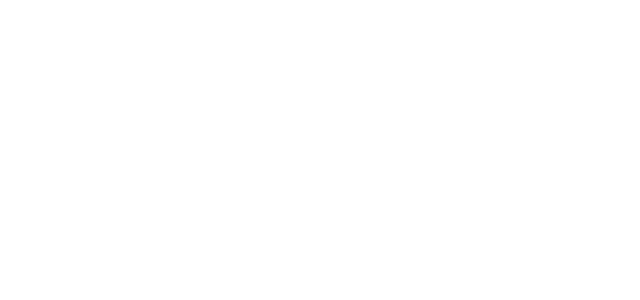
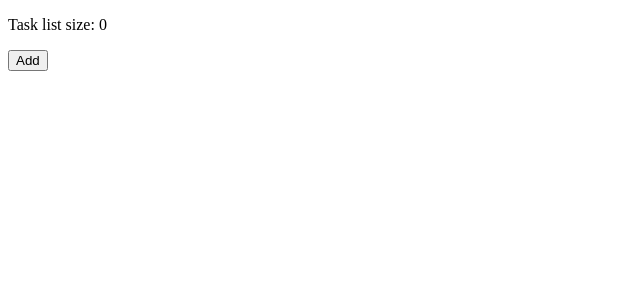
Before and after one commit to charleslana/tasks, a React (Create React App) app in the folder frontend/: page / in a window 1280 px wide. Shown: the top 300 px of the page, without its empty margins (0-640 px from the left). Built offline with nearby package versions, Linux system fonts and the light colour scheme.

Commit message:
add context structure

```diff
--- a/frontend/package.json
+++ b/frontend/package.json
@@ -5,7 +5,7 @@
   "devDependencies": {
     "@typescript-eslint/eslint-plugin": "^5.4.0",
     "@typescript-eslint/parser": "^5.4.0",
-    "eslint": "^8.2.0",
+    "eslint": "^7.11.0",
     "eslint-config-prettier": "^6.15.0",
     "eslint-plugin-prettier": "^3.2.0"
   },
--- a/frontend/src/App.tsx
+++ b/frontend/src/App.tsx
@@ -1,9 +1,12 @@
 import './App.css';
+import NavbarComponent from './components/NavbarComponent';
+import TaskContextProvider from './contexts/TaskContext';
 
-function App() {
+function App(): JSX.Element {
   return (
-    <div>
-    </div>
+    <TaskContextProvider>
+      <NavbarComponent></NavbarComponent>
+    </TaskContextProvider>
   );
 }
 
--- /dev/null
+++ b/frontend/src/components/NavbarComponent.tsx
@@ -0,0 +1,29 @@
+import React, { useContext } from 'react';
+import { TaskContext } from '../contexts/TaskContext';
+import ActionEnum from '../enumerations/ActionEnum';
+
+function NavbarComponent(): JSX.Element {
+  const { tasks, dispatch } = useContext(TaskContext);
+
+  const handleClick = () => {
+    if (dispatch !== undefined) {
+      dispatch({
+        type: ActionEnum.ADD_TASK,
+        task: {
+          id: 1,
+          description: 'Hello Dev',
+          isChecked: false,
+        },
+      });
+    }
+  };
+
+  return (
+    <div>
+      <p>Task list size: {tasks.length}</p>
+      <button onClick={handleClick}>Add</button>
+    </div>
+  );
+}
+
+export default NavbarComponent;
--- /dev/null
+++ b/frontend/src/contexts/TaskContext.tsx
@@ -0,0 +1,26 @@
+import React, { createContext, useReducer } from 'react';
+import PropsInterface from '../interfaces/PropsInterface';
+import StateInterface from '../interfaces/StateInterface';
+import TaskContextInterface from '../interfaces/TaskContextInterface';
+import taskReducer from '../reducers/TaskReducer';
+
+export const TaskContext = createContext<TaskContextInterface>({
+  tasks: [],
+});
+
+const TaskContextProvider = (props: PropsInterface): any => {
+  const initialState: StateInterface[] = [];
+  const [tasks, dispatch] = useReducer(taskReducer, initialState);
+
+  const sortedTasks = tasks.sort((t: any, f: any) =>
+    f.isChecked === t.isChecked ? 0 : f.isChecked ? -1 : 1
+  );
+
+  return (
+    <TaskContext.Provider value={{ tasks, sortedTasks, dispatch }}>
+      {props.children}
+    </TaskContext.Provider>
+  );
+};
+
+export default TaskContextProvider;
--- /dev/null
+++ b/frontend/src/enumerations/ActionEnum.ts
@@ -0,0 +1,7 @@
+enum ActionEnum {
+  ADD_TASK = 'add-task',
+  CHECK_TASK = 'check-task',
+  REMOVE_TASK = 'remove-task',
+}
+
+export default ActionEnum;
--- /dev/null
+++ b/frontend/src/interfaces/ActionInterface.ts
@@ -0,0 +1,11 @@
+import ActionEnum from '../enumerations/ActionEnum';
+
+export default interface ActionInterface {
+  id?: number;
+  type: ActionEnum;
+  task: {
+    id: number;
+    description: string;
+    isChecked: boolean;
+  };
+}
--- /dev/null
+++ b/frontend/src/interfaces/PropsInterface.ts
@@ -0,0 +1,3 @@
+export default interface PropsInterface {
+  children: any;
+}
--- /dev/null
+++ b/frontend/src/interfaces/StateInterface.ts
@@ -0,0 +1,5 @@
+export default interface StateInterface {
+  id: number;
+  description: string;
+  isChecked: boolean;
+}
--- /dev/null
+++ b/frontend/src/interfaces/TaskContextInterface.ts
@@ -0,0 +1,9 @@
+import { Dispatch } from 'react';
+import ActionInterface from './ActionInterface';
+import StateInterface from './StateInterface';
+
+export default interface TaskContextInterface {
+  tasks: StateInterface[];
+  sortedTasks?: any;
+  dispatch?: Dispatch<ActionInterface>;
+}
--- /dev/null
+++ b/frontend/src/react-app-env.d.ts
@@ -0,0 +1 @@
+/// <reference types="react-scripts" />
--- /dev/null
+++ b/frontend/src/reducers/TaskReducer.ts
@@ -0,0 +1,23 @@
+import ActionEnum from '../enumerations/ActionEnum';
+import ActionInterface from '../interfaces/ActionInterface';
+import StateInterface from '../interfaces/StateInterface';
+
+const taskReducer = (state: StateInterface[], action: ActionInterface): any => {
+  switch (action.type) {
+    case ActionEnum.ADD_TASK: {
+      return [...state, action.task];
+    }
+    case ActionEnum.CHECK_TASK: {
+      const taskIndex = state.findIndex((t: any) => t.id === action.task.id);
+      state[taskIndex].isChecked = action.task.isChecked;
+      return state.filter((task: any) => task.id !== action.id);
+    }
+    case ActionEnum.REMOVE_TASK: {
+      return state.filter((task: any) => task.id !== action.id);
+    }
+    default:
+      return state;
+  }
+};
+
+export default taskReducer;
```
Also changed, not shown: frontend/src/index.tsx (line endings or trailing spaces), 2 other files (tests, documents, lock files or other folders).
